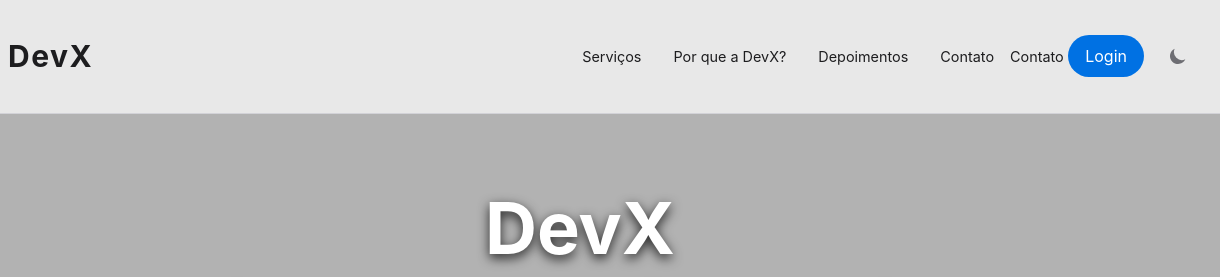
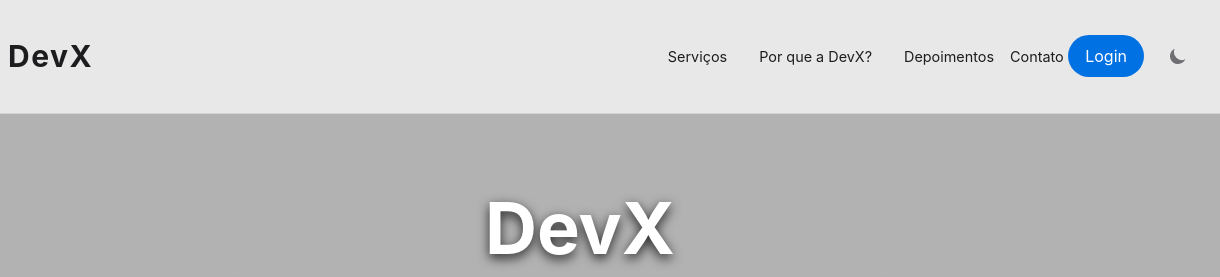
Before and after one commit to NRTakeda/DevX---Solu-es-de-Software, a website built with Vite: page src/index.html in a window 1280 px wide. Shown: the top 277 px of the page, 60-1280 px from the left. Built offline with nearby package versions, Linux system fonts and the light colour scheme; files whose address does not match are found by name.

```diff
--- a/src/admin.html
+++ b/src/admin.html
@@ -22,7 +22,6 @@
                 <a href="/index.html#servicos">Serviços</a>
                 <a href="/index.html#why-devx">Por que a DevX?</a>
                 <a href="/index.html#depoimentos">Depoimentos</a>
-                <a href="/index.html#contato">Contato</a>
             </nav>
 
             <div class="flex items-center space-x-4 ml-4">
--- a/src/cadastro.html
+++ b/src/cadastro.html
@@ -23,7 +23,7 @@
                 <a href="/index.html#servicos">Serviços</a>
                 <a href="/index.html#why-devx">Por que a DevX?</a>
                 <a href="/index.html#depoimentos">Depoimentos</a>
-                <a href="/index.html#contato">Contato</a>
+
             </nav>
 
             <div class="flex items-center space-x-4 ml-4">
--- a/src/dashboard.html
+++ b/src/dashboard.html
@@ -23,7 +23,7 @@
                 <a href="/index.html#servicos">Serviços</a>
                 <a href="/index.html#why-devx">Por que a DevX?</a>
                 <a href="/index.html#depoimentos">Depoimentos</a>
-                <a href="/index.html#contato">Contato</a>
+
             </nav>
 
             <div class="flex items-center space-x-4 ml-4">
--- a/src/esqueci-senha.html
+++ b/src/esqueci-senha.html
@@ -23,7 +23,7 @@
                 <a href="/index.html#servicos">Serviços</a>
                 <a href="/index.html#why-devx">Por que a DevX?</a>
                 <a href="/index.html#depoimentos">Depoimentos</a>
-                <a href="/index.html#contato">Contato</a>
+
             </nav>
 
             <div class="flex items-center space-x-4 ml-4">
--- a/src/index.html
+++ b/src/index.html
@@ -34,7 +34,7 @@
                 <a href="#servicos">Serviços</a>
                 <a href="#why-devx">Por que a DevX?</a>
                 <a href="#depoimentos">Depoimentos</a>
-                <a href="#contato">Contato</a>
+
             </nav>
 
             <div class="flex items-center space-x-4 ml-4">
--- a/src/login.html
+++ b/src/login.html
@@ -23,7 +23,7 @@
                 <a href="/index.html#servicos">Serviços</a>
                 <a href="/index.html#why-devx">Por que a DevX?</a>
                 <a href="/index.html#depoimentos">Depoimentos</a>
-                <a href="/index.html#contato">Contato</a>
+
             </nav>
 
             <div class="flex items-center space-x-4 ml-4">
--- a/src/resetar-senha.html
+++ b/src/resetar-senha.html
@@ -23,7 +23,7 @@
                 <a href="/index.html#servicos">Serviços</a>
                 <a href="/index.html#why-devx">Por que a DevX?</a>
                 <a href="/index.html#depoimentos">Depoimentos</a>
-                <a href="/index.html#contato">Contato</a>
+
             </nav>
 
             <div class="flex items-center space-x-4 ml-4">
```
